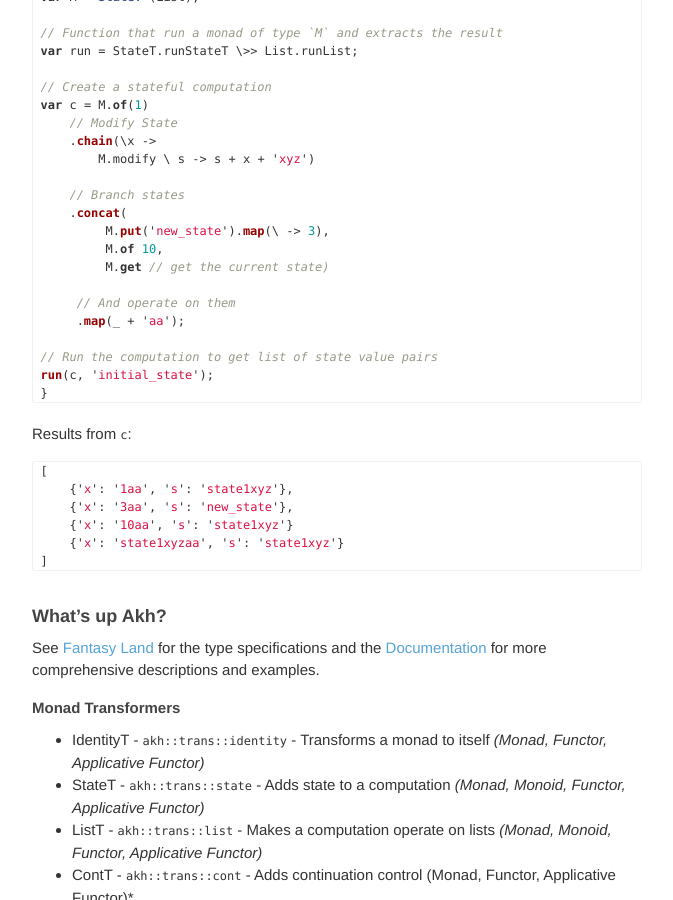
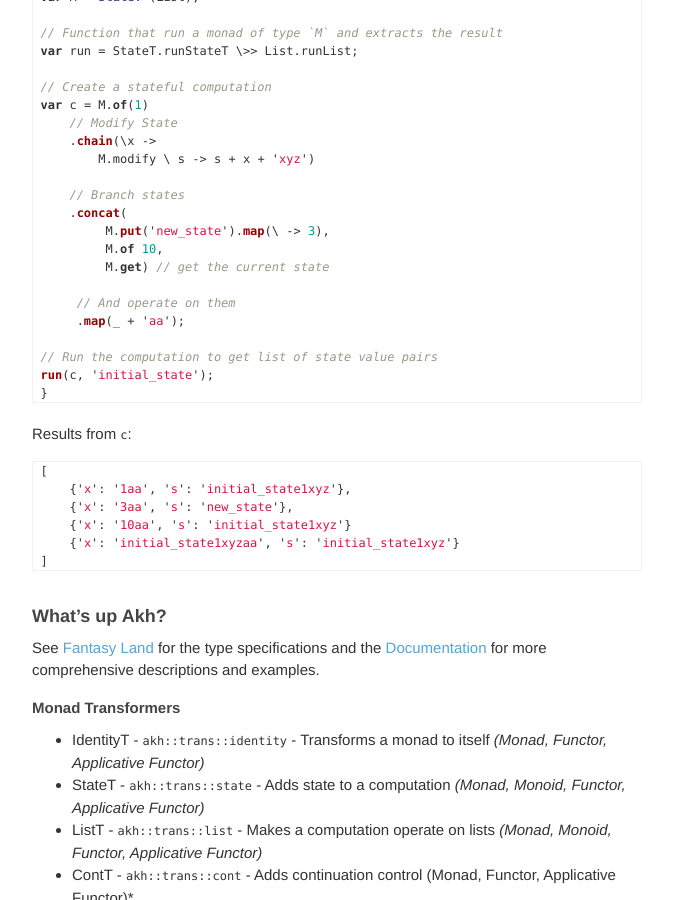
Before and after one commit to mattbierner/akh, a Jekyll site: the page built from index.md, in a window 1280 px wide and 900 px high, scrolled down 1031 px. Shown: the whole window, without its empty margins (303-976 px from the left). Built offline with Jekyll 4.4.1, drawn with Linux system fonts in a browser that asks for light colours; Markdown is read by kramdown in place of the engine named in the settings.

Commit message:
Fixed the Akh's bad example

````diff
--- a/index.md
+++ b/index.md
@@ -60,7 +60,7 @@ var c = M.of(1)
     .concat(
          M.put('new_state').map(\ -> 3),
          M.of 10,
-         M.get // get the current state)
+         M.get) // get the current state
 
      // And operate on them
      .map(_ + 'aa');
@@ -74,10 +74,10 @@ Results from `c`:
 
 ``` javascript
 [
-    {'x': '1aa', 's': 'state1xyz'},
+    {'x': '1aa', 's': 'initial_state1xyz'},
     {'x': '3aa', 's': 'new_state'},
-    {'x': '10aa', 's': 'state1xyz'}
-    {'x': 'state1xyzaa', 's': 'state1xyz'}
+    {'x': '10aa', 's': 'initial_state1xyz'}
+    {'x': 'initial_state1xyzaa', 's': 'initial_state1xyz'}
 ]
 ```
 
````
